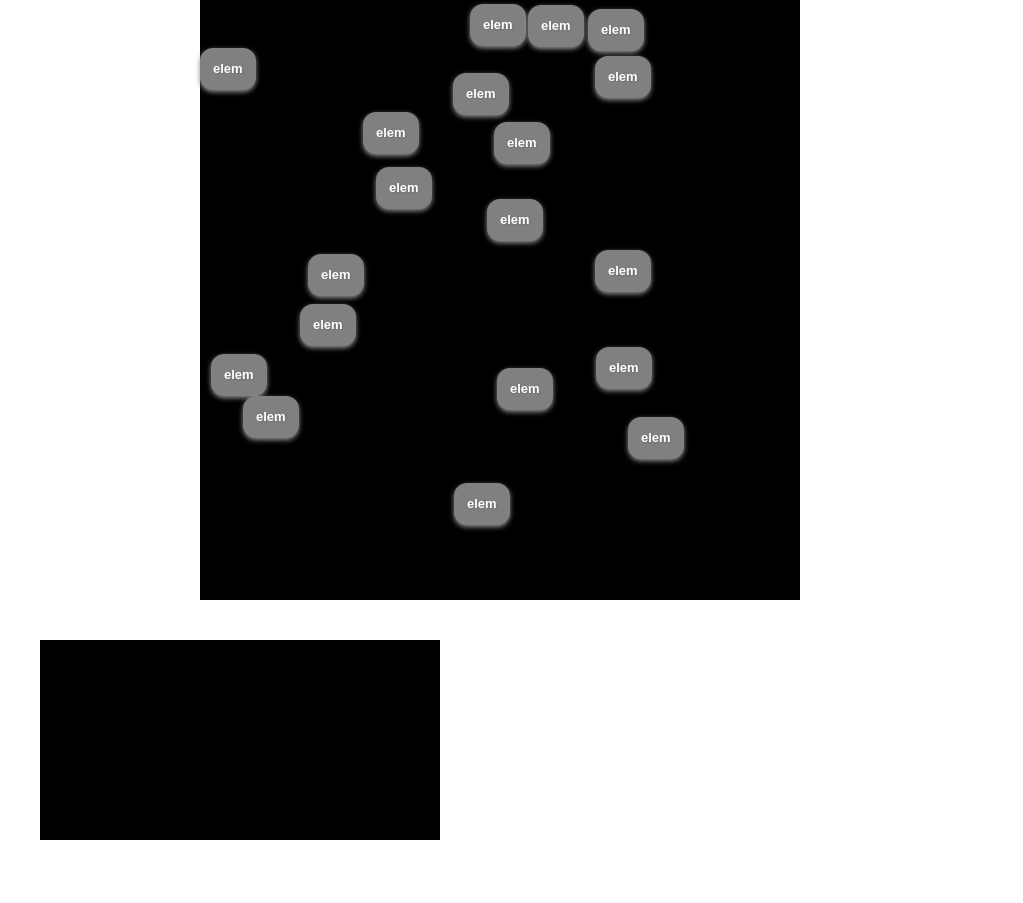
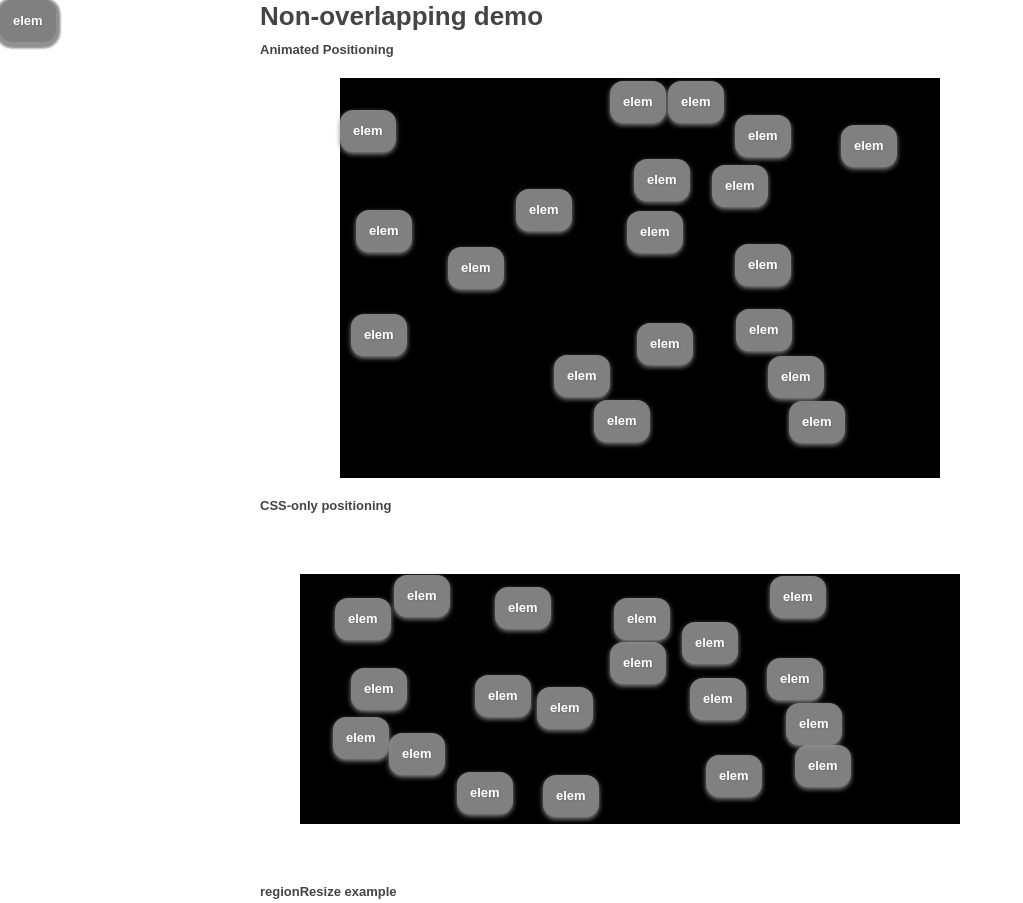
Before and after one commit to addyosmani/jquery-noverlap, a plain HTML site: page index.html in a window 1280 px wide. Shown: the top 903 px of the page, without its empty margins (0-1023 px from the left). Before the commit the page ends 880 px from the top, so only its background shows below. Drawn offline with Linux system fonts and the light colour scheme.

Commit message:
adding CSS-only and animate-only examples

```diff
--- a/css/style.css
+++ b/css/style.css
@@ -107,8 +107,30 @@ a:hover { color: #036; }
     top:0px;
 }
 
+#magic1{
+	margin:0 auto;height:400px;width:600px;background:#000;
+}
 
+#magic2{
+	margin:40px 40px 40px 40px;height:240px;width:650px;background:#000; padding:5px;
+}
 
+#magic3{
+	margin: 0 auto; height:240px;width:650px;background:#000; padding:5px;
+}
+
+h1{
+	font-size:2em;
+}
+
+#container {
+	width:760px;
+	margin: 0 auto;
+}
+
+p{
+	padding:5px;
+}
 
 .ir { display: block; text-indent: -999em; overflow: hidden; background-repeat: no-repeat; text-align: left; direction: ltr; }
 .hidden { display: none; visibility: hidden; }
--- a/index.html
+++ b/index.html
@@ -22,10 +22,17 @@
 <body>
 	<div id="container">
 		<header>
-
+			<h1>Non-overlapping demo</h1>
 		</header>
 
 		<div id="main" role="main">
+
+		</div>
+
+
+		<p><h2>Animated Positioning</h2></p>
+		<p>
+		<div id="magic1">
 		<a href="#" class="win">elem</a>
 		<a href="#" class="win">elem</a>
 		<a href="#" class="win">elem</a>
@@ -46,12 +53,57 @@
 		<a href="#" class="win">elem</a>
 		<a href="#" class="win">elem</a>
 		</div>
+		</p>
 
-		<div id="magic1" style="margin-left:200px;height:600px;width:600px;background:black">
+		<p><h2>CSS-only positioning</h2></p>
+		<p>
+		<div id="magic2">
+		<a href="#" class="win">elem</a>
+		<a href="#" class="win">elem</a>
+		<a href="#" class="win">elem</a>
+		<a href="#" class="win">elem</a>
+		<a href="#" class="win">elem</a>
+		<a href="#" class="win">elem</a>
+		<a href="#" class="win">elem</a>
+		<a href="#" class="win">elem</a>
+		<a href="#" class="win">elem</a>
+		<a href="#" class="win">elem</a>
+		<a href="#" class="win">elem</a>
+		<a href="#" class="win">elem</a>
+		<a href="#" class="win">elem</a>
+		<a href="#" class="win">elem</a>
+		<a href="#" class="win">elem</a>
+		<a href="#" class="win">elem</a>
+		<a href="#" class="win">elem</a>
+		<a href="#" class="win">elem</a>
+		<a href="#" class="win">elem</a>
 		</div>
+		</p>
 
-		<div id="magic2" style="margin:40px 40px 40px 40px;height:200px;width:400px;background:black">
+		<p><h2>regionResize example</h2></p>
+		<p>
+		<div id="magic3">
+		<a href="#" class="win">elem</a>
+		<a href="#" class="win">elem</a>
+		<a href="#" class="win">elem</a>
+		<a href="#" class="win">elem</a>
+		<a href="#" class="win">elem</a>
+		<a href="#" class="win">elem</a>
+		<a href="#" class="win">elem</a>
+		<a href="#" class="win">elem</a>
+		<a href="#" class="win">elem</a>
+		<a href="#" class="win">elem</a>
+		<a href="#" class="win">elem</a>
+		<a href="#" class="win">elem</a>
+		<a href="#" class="win">elem</a>
+		<a href="#" class="win">elem</a>
+		<a href="#" class="win">elem</a>
+		<a href="#" class="win">elem</a>
+		<a href="#" class="win">elem</a>
+		<a href="#" class="win">elem</a>
+		<a href="#" class="win">elem</a>
 		</div>
+		</p>
 
 		<footer>
 
@@ -66,9 +118,9 @@
 	<script type="text/javascript" src="js/jquery-noverlap.js"></script>
 	<script type="text/javascript">
 	$(function(){
-		//$('.win').noverlap({'boundTo':'#magic1'}); //animates
-		//$('.win').noverlap({'boundTo':'#magic2'});
-		$('.win').noverlap({'boundTo':$('#magic1'),'animate':false}); //doesnt animate
+		$('#magic1 .win').noverlap({'boundTo':$('#magic1'),'animate':true}); //doesnt animate
+		$('#magic2 .win').noverlap({'boundTo':$('#magic2'),'animate':false});
+		//$('#magic3 .win').noverlap({'boundTo':$('#magic3'),'animate':false, 'regionResize':0.6});
 
 	});
 </script>
--- a/js/jquery-noverlap.js
+++ b/js/jquery-noverlap.js
@@ -32,7 +32,6 @@
     		o.regionHeight = parseInt(elem.css('height')) * o.regionResize;
     		o.regionLeft  = parseInt(offset.left) || parseInt(elem.css('left')) || parseInt(elem.css('margin-left'));
     		o.regionTop   = parseInt(offset.top) || parseInt(elem.css('top')) || parseInt(elem.css('margin-top'));
-
     	}
 
         return this.each(function() {
```
Lines whose indentation alone changed are shown as unchanged.
